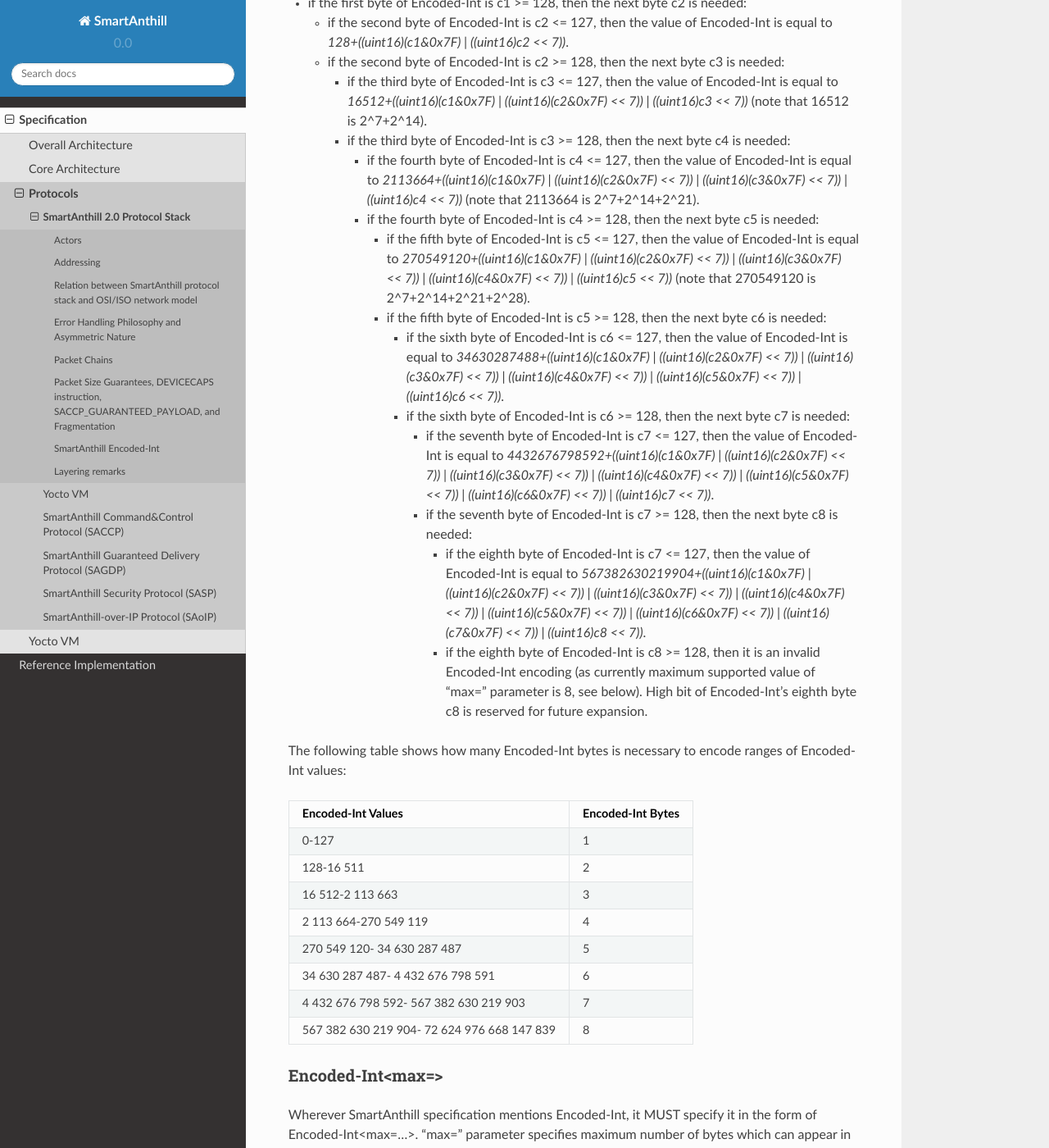
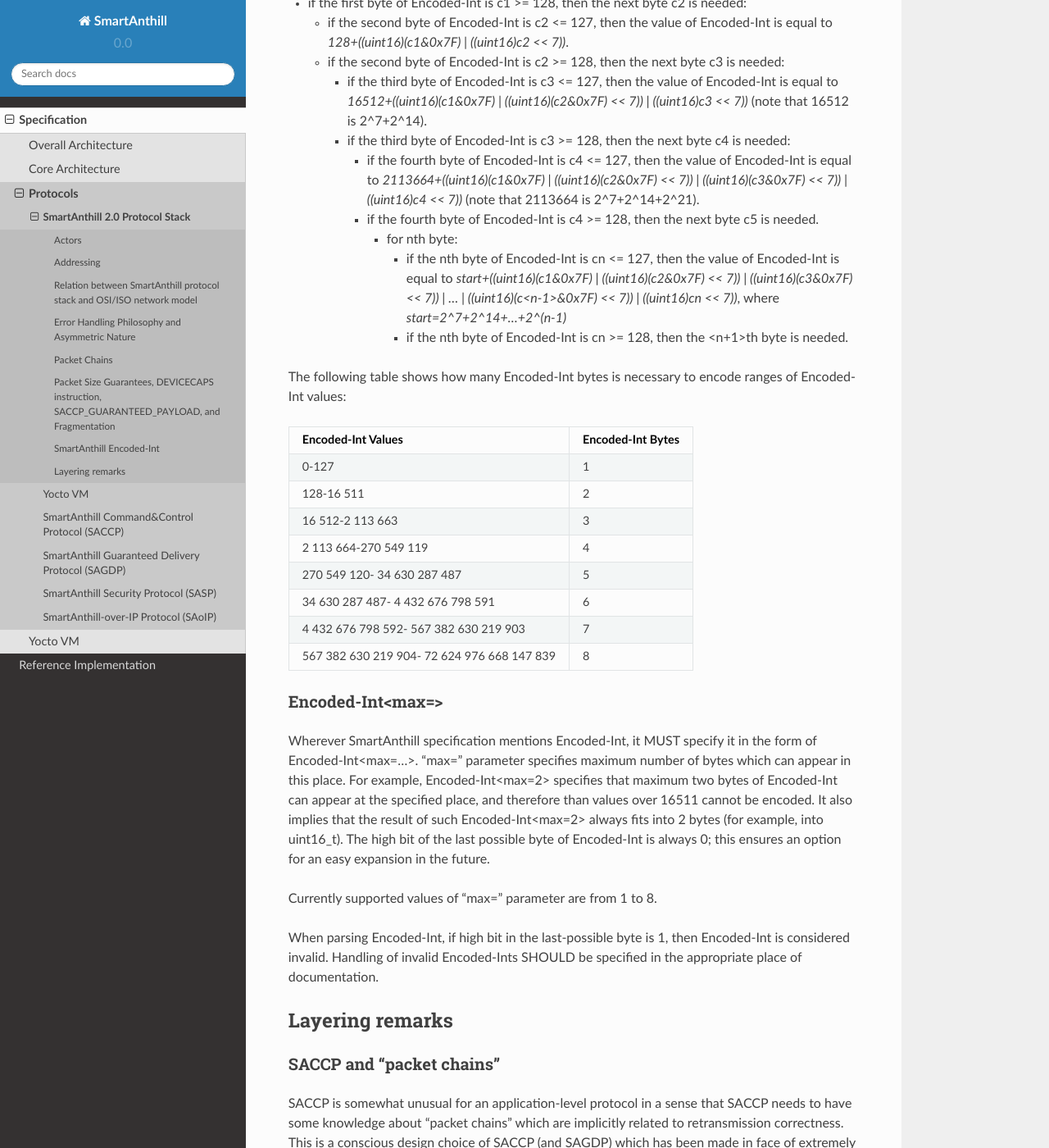
Before and after one commit to smartanthill/smartanthill2_0, a Sphinx documentation site: the page built from docs/design-documents/protocols/smartanthill-protocol-stack.rst, in a window 1280 px wide and 1400 px high, scrolled down 5531 px. Shown: the whole window at 82% size. Built offline with Sphinx 7.4.7 and the Read the Docs theme 2.0.0, drawn with Linux system fonts in a browser that asks for light colours; some of the changed text lies outside the part shown.

Commit message:
Protocol Stack v0.0.2b: simplified description of Encoded-Int

```diff
--- a/docs/design-documents/protocols/smartanthill-protocol-stack.rst
+++ b/docs/design-documents/protocols/smartanthill-protocol-stack.rst
@@ -169,19 +169,12 @@ Encoded-Int is a variable-length encoding of integers (with the idea being somew
     * if the third byte of Encoded-Int is c3 >= 128, then the next byte c4 is needed:
 
       + if the fourth byte of Encoded-Int is c4 <= 127, then the value of Encoded-Int is equal to *2113664+((uint16)(c1&0x7F) | ((uint16)(c2&0x7F) << 7)) | ((uint16)(c3&0x7F) << 7)) | ((uint16)c4 << 7))* (note that 2113664 is 2^7+2^14+2^21).
-      + if the fourth byte of Encoded-Int is c4 >= 128, then the next byte c5 is needed:
+      + if the fourth byte of Encoded-Int is c4 >= 128, then the next byte c5 is needed.
 
-        * if the fifth byte of Encoded-Int is c5 <= 127, then the value of Encoded-Int is equal to *270549120+((uint16)(c1&0x7F) | ((uint16)(c2&0x7F) << 7)) | ((uint16)(c3&0x7F) << 7)) | ((uint16)(c4&0x7F) << 7)) | ((uint16)c5 << 7))* (note that 270549120 is 2^7+2^14+2^21+2^28).
-        * if the fifth byte of Encoded-Int is c5 >= 128, then the next byte c6 is needed:
+        * for nth byte:
 
-          + if the sixth byte of Encoded-Int is c6 <= 127, then the value of Encoded-Int is equal to *34630287488+((uint16)(c1&0x7F) | ((uint16)(c2&0x7F) << 7)) | ((uint16)(c3&0x7F) << 7)) | ((uint16)(c4&0x7F) << 7)) | ((uint16)(c5&0x7F) << 7)) | ((uint16)c6 << 7))*.
-          + if the sixth byte of Encoded-Int is c6 >= 128, then the next byte c7 is needed:
-
-            + if the seventh byte of Encoded-Int is c7 <= 127, then the value of Encoded-Int is equal to *4432676798592+((uint16)(c1&0x7F) | ((uint16)(c2&0x7F) << 7)) | ((uint16)(c3&0x7F) << 7)) | ((uint16)(c4&0x7F) << 7)) | ((uint16)(c5&0x7F) << 7)) | ((uint16)(c6&0x7F) << 7)) | ((uint16)c7 << 7))*.
-            + if the seventh byte of Encoded-Int is c7 >= 128, then the next byte c8 is needed:
-
-              + if the eighth byte of Encoded-Int is c7 <= 127, then the value of Encoded-Int is equal to *567382630219904+((uint16)(c1&0x7F) | ((uint16)(c2&0x7F) << 7)) | ((uint16)(c3&0x7F) << 7)) | ((uint16)(c4&0x7F) << 7)) | ((uint16)(c5&0x7F) << 7)) | ((uint16)(c6&0x7F) << 7)) | ((uint16)(c7&0x7F) << 7)) | ((uint16)c8 << 7))*.
-              + if the eighth byte of Encoded-Int is c8 >= 128, then it is an invalid Encoded-Int encoding (as currently maximum supported value of "max=" parameter is 8, see below). High bit of Encoded-Int's eighth byte c8 is reserved for future expansion.
+          + if the nth byte of Encoded-Int is cn <= 127, then the value of Encoded-Int is equal to *start+((uint16)(c1&0x7F) | ((uint16)(c2&0x7F) << 7)) | ((uint16)(c3&0x7F) << 7)) | ... | ((uint16)(c<n-1>&0x7F) << 7)) | ((uint16)cn << 7))*, where *start=2^7+2^14+...+2^(n-1)*
+          + if the nth byte of Encoded-Int is cn >= 128, then the <n+1>th byte is needed.
 
 The following table shows how many Encoded-Int bytes is necessary to encode ranges of Encoded-Int values:
 
@@ -212,7 +205,7 @@ The following table shows how many Encoded-Int bytes is necessary to encode rang
 Encoded-Int<max=>
 ^^^^^^^^^^^^^^^^^
 
-Wherever SmartAnthill specification mentions Encoded-Int, it MUST specify it in the form of Encoded-Int<max=...>. "max=" parameter specifies maximum number of bytes which can appear in this place. For example, Encoded-Int<max=2> specifies that maximum two bytes of Encoded-Int can appear at the specified place, and therefore than values over 16511 cannot be encoded. It also implies that the result of such Encoded-Int<max=2> always fits into 2 bytes (for example, into uint16_t).
+Wherever SmartAnthill specification mentions Encoded-Int, it MUST specify it in the form of Encoded-Int<max=...>. "max=" parameter specifies maximum number of bytes which can appear in this place. For example, Encoded-Int<max=2> specifies that maximum two bytes of Encoded-Int can appear at the specified place, and therefore than values over 16511 cannot be encoded. It also implies that the result of such Encoded-Int<max=2> always fits into 2 bytes (for example, into uint16_t). The high bit of the last possible byte of Encoded-Int is always 0; this ensures an option for an easy expansion in the future.
 
 Currently supported values of "max=" parameter are from 1 to 8.
 
```
Also changed, not shown: other parts of docs/design-documents/protocols/smartanthill-protocol-stack.rst (+1 -1 lines).
